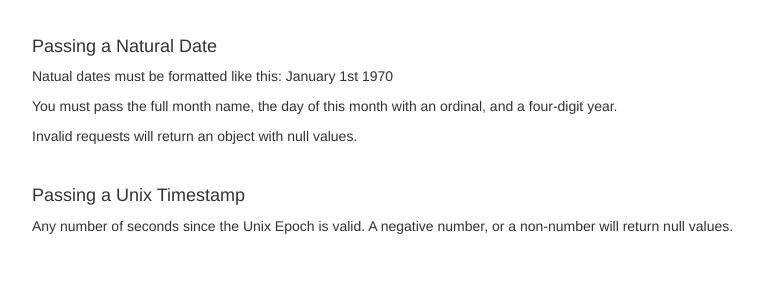
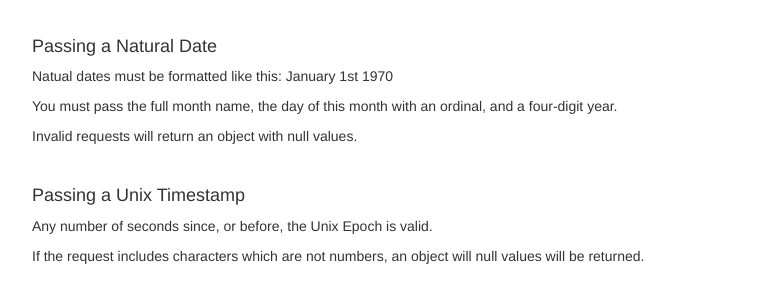
Before and after one commit to itxchy/fcc-timestamp-microservice, a website: page public/index.html in a window 1280 px wide. Shown: the part 326-628 px from the top of the page, without its empty margins (248-1025 px from the left). Drawn offline with nearby package versions, Linux system fonts and the light colour scheme.

Commit message:
edit documentation

```diff
--- a/public/index.html
+++ b/public/index.html
@@ -42,7 +42,9 @@
 
             <h4>Passing a Unix Timestamp</h4>
 
-            <p>Any number of seconds since the Unix Epoch is valid. A negative number, or a non-number will return null values.</p>
+            <p>Any number of seconds since, or before, the Unix Epoch is valid. </p>
+
+            <p>If the request includes characters which are not numbers, an object will null values will be returned.</p>
 
         </main>
 
```
Also changed, not shown: source/index.html (+3 -1 lines).
